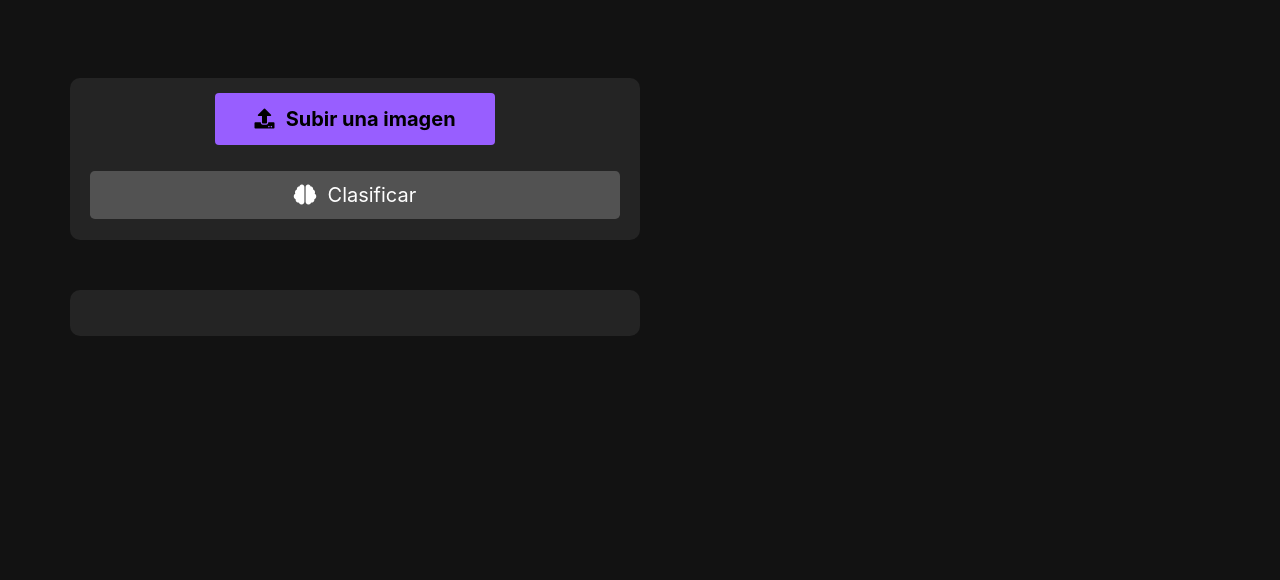
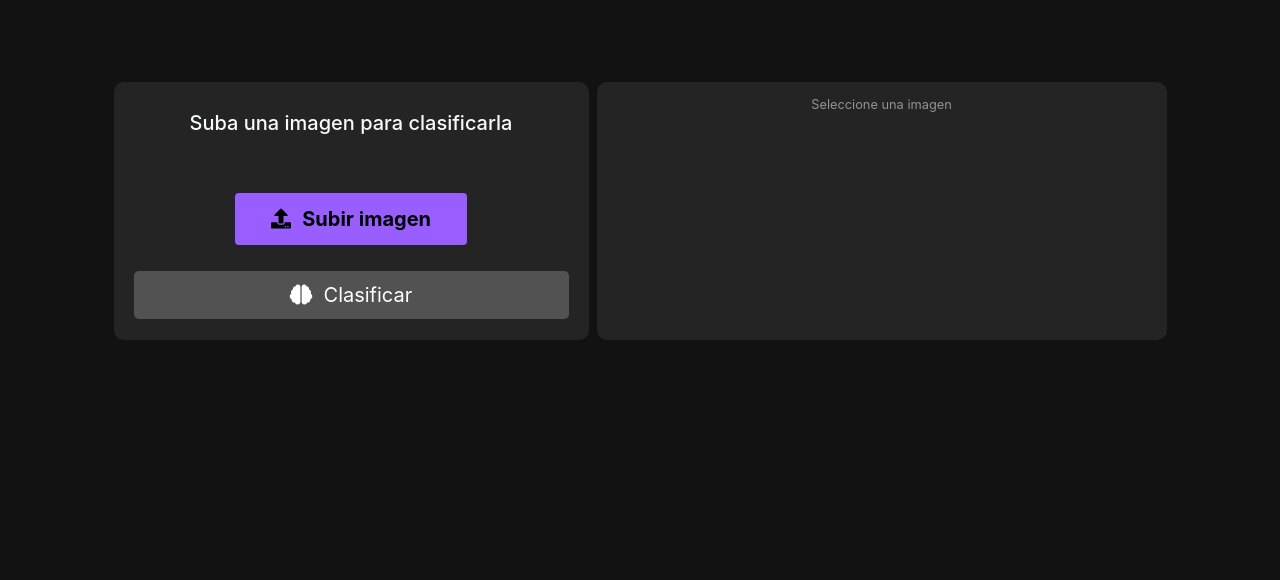
Before and after one commit to bryansb/IntelSceneCCNN, a Django app: page /apiCNN/scene/ in a window 1280 px wide. Shown: the part 72-652 px from the top of the page. Run offline with Django 3.2, Linux system fonts and the light colour scheme; some libraries are stand-ins or nearby versions.

Commit message:
Correcciones menores

```diff
--- a/apiCNN/Logic/modelCNN.py
+++ b/apiCNN/Logic/modelCNN.py
@@ -52,7 +52,7 @@ class modelCNN():
         predic_index = self.Selectedmodel.predict(imgTrans)[0]
         print('Predictions: ', predic_index)
         maxElement = np.amax(predic_index)
-        certainty = str(round(maxElement*100, 4))
+        certainty = str(round(maxElement*100, 2))
         print('Certainty: ', certainty+'%')
         result = np.where(predic_index == np.amax(predic_index))
         print('Max: ', maxElement)
--- a/apiCNN/templates/aboutus.html
+++ b/apiCNN/templates/aboutus.html
@@ -24,7 +24,7 @@
     <header class="header">
         <nav class="navbar navbar-expand-lg fixed-top py-3">
             <div class="container"><a href="/apiCNN/scene/" class="navbar-brand text-uppercase font-weight-bold">Clasificador de escenas</a>
-                <button type="button" data-toggle="collapse" data-target="#navbarSupportedContent" aria-controls="navbarSupportedContent" aria-expanded="false" aria-label="Toggle navigation" class="navbar-toggler navbar-toggler-right"><i class="fa fa-bars"></i></button>
+                <button type="button" data-toggle="collapse" data-target="#navbarSupportedContent" aria-controls="navbarSupportedContent" aria-expanded="false" aria-label="Toggle navigation" class="navbar-toggler navbar-toggler-right text-light"><i class="fa fa-bars"></i></button>
                 <div id="navbarSupportedContent" class="collapse navbar-collapse">
                     <ul class="navbar-nav">
                         <li class="nav-item "><a href="#" class="nav-link disabled">CNN</a></li>
--- a/apiCNN/templates/scene.html
+++ b/apiCNN/templates/scene.html
@@ -24,7 +24,7 @@
     <header class="header">
         <nav class="navbar navbar-expand-lg fixed-top py-3">
             <div class="container"><a href="/apiCNN/scene/" class="navbar-brand text-uppercase font-weight-bold">Clasificador de escenas</a>
-                <button type="button" data-toggle="collapse" data-target="#navbarSupportedContent" aria-controls="navbarSupportedContent" aria-expanded="false" aria-label="Toggle navigation" class="navbar-toggler navbar-toggler-right"><i class="fa fa-bars"></i></button>
+                <button type="button" data-toggle="collapse" data-target="#navbarSupportedContent" aria-controls="navbarSupportedContent" aria-expanded="false" aria-label="Toggle navigation" class="navbar-toggler navbar-toggler-right text-light"><i class="fa fa-bars"></i></button>
                 <div id="navbarSupportedContent" class="collapse navbar-collapse">
                     <ul class="navbar-nav">
                         <li class="nav-item "><a href="#" class="nav-link disabled">CNN</a></li>
@@ -41,12 +41,13 @@
         <div class="row">
         </div>
         <div class="row justify-content-center">
-            <div class="col-6">
-                <div class="row form-results">
+            <div class="col-md-5 col-11 m-1">
+                <div class="row form-results text-center justify-content-center">
+                    <h5 class="mt-4 ml-4 mr-4 mb-5">Suba una imagen para clasificarla</h5>
                     <form method = "post" action="/apiCNN/image_upload/" enctype="multipart/form-data" onsubmit="return false;" id="myImage" class="col-12">
                         {% csrf_token %}
                         <div class="form-group row justify-content-center">
-                            <label for="image" class="btn label-input-file "><i class="fas fa-upload"></i>&nbsp; <strong> Subir una imagen</strong></label>
+                            <label for="image" class="btn label-input-file "><i class="fas fa-upload"></i>&nbsp; <strong> Subir imagen</strong></label>
                             <input type="file" name="image" id="image" accept="image/x-png,image/gif,image/jpeg" class="form-control-file input-file"
                                 onchange="readURL(this);">
                         </div>
@@ -55,23 +56,25 @@
                         </div>
                     </form>
                 </div>
-                <div class="row form-results" style="margin-top: 50px;">
+                <div class="row form-results e-hidden" style="margin-top: 50px;" id="results-table">
                     <div class="col-12">
                         <div class="row justify-content-center e-hidden" id="loading">
                             <div class="lds-ellipsis"><div></div><div></div><div></div><div></div></div>
                         </div>
                         <div class="table-responsive">
-
                             <table class="table  text-light" id="table">
-
                             </table>
                         </div>
                     </div>
                 </div>
             </div>
-            <div class="col-6">
+            <div class="col-md-6 col-11 form-results m-1">
+                <div class="small m-2 text-white-50 text-center" id="imgTemp">
+                    Seleccione una imagen
+                </div>
                 <img src="" id="tmpimg" class="w-100 rounded">
             </div>
+        </div>
      </div>
     </section>
     <footer class="page-footer text-light container mt-auto">
--- a/media/css/main.css
+++ b/media/css/main.css
@@ -91,6 +91,16 @@ body {
     color: #fff;
 }
 
+.input-dark:active{
+  border: 1px solid #995eff79;
+  transition: none;
+}
+
+.input-dark:focus {
+  outline: none;
+  box-shadow: none;
+}
+
 table {
     /* border:1px solid #373737; */
     margin-top:20px;
@@ -119,7 +129,7 @@ table td, table th{
  }
 
 .label-input-file:hover{
-    opacity: 0.85;
+  background-color: #a26dff;
 }
 
 .input-file {
@@ -127,8 +137,6 @@ table td, table th{
     position: absolute;
     z-index: -1;
  }
-
-
 
  .lds-ellipsis {
     display: inline-block;
--- a/media/js/main.js
+++ b/media/js/main.js
@@ -20,13 +20,20 @@ function readURL(input) {
         };
 
         reader.readAsDataURL(input.files[0]);
+        document.getElementById("imgTemp").classList.add("e-hidden");
     }
 }
 
 function upload(event) {
+    event.preventDefault();
+    document.getElementById("results-table").classList.remove("e-hidden");
+    document.getElementById("table").innerHTML = "";
+    if(document.getElementById("image").files.length == 0){
+        document.getElementById("table").innerHTML = "<p class='text-center'> Seleccione una imagen </p>";
+        return false;
+    }
+
     document.getElementById("loading").classList.remove("e-hidden");
-    document.getElementById("table").innerHTML = "";
-    event.preventDefault();
     var data = new FormData($('#myImage').get(0));
     console.log($('#myImage').get(0))
     $.ajax({
@@ -61,7 +68,7 @@ function upload(event) {
             </tr>
             <tr>
                 <th scope="row" class="text-right">Certeza</th>
-                <td>${data['certainty']}</td>
+                <td>${data['certainty']} %</td>
             </tr>
         </tbody>
         `;
```
Also changed, not shown: apiCNN/Logic/architecture.bk.json (added, +1 -0 lines), apiCNN/Logic/architecture.json (+1 -1 lines), apiCNN/templates/results.html (deleted, +0 -15 lines), apiCNN/templates/sobrevivencia.html (deleted, +0 -32 lines), 1 other file.
